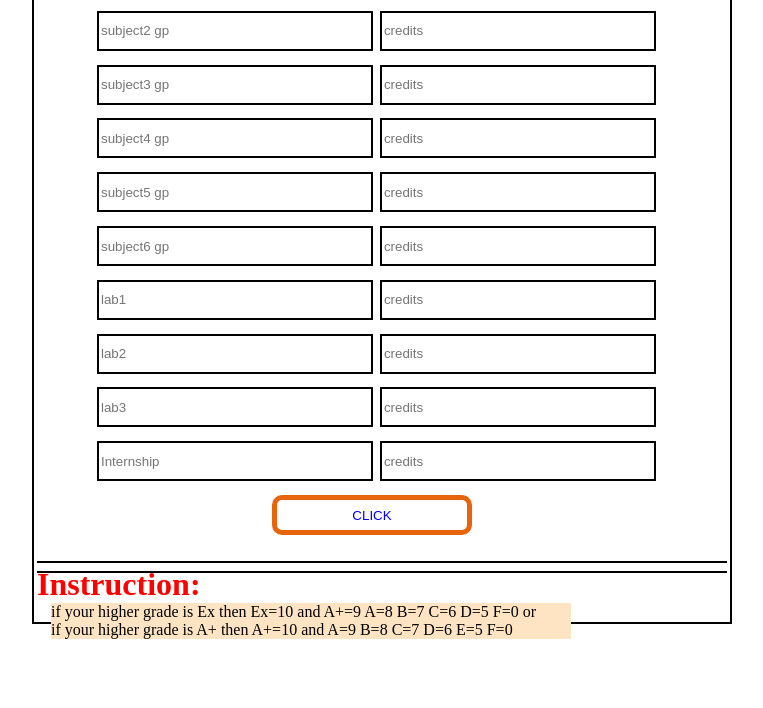
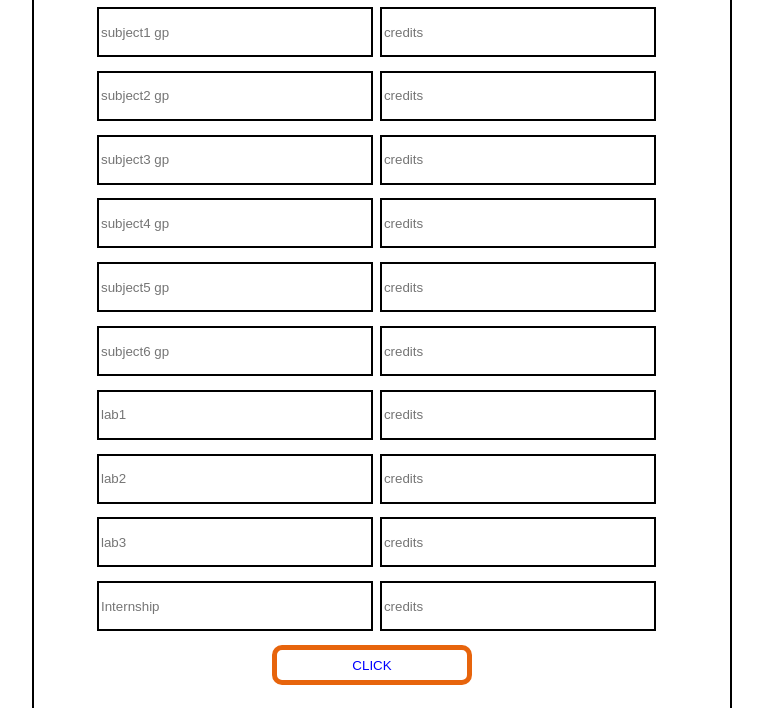
Before and after one commit to murali9110/cgpacalculator, a plain HTML site: page index.html in a window 1280 px wide. Shown: the part 286-994 px from the top of the page, without its empty margins (258-1021 px from the left). Before the commit the page ends 929 px from the top, so only its background shows below. Drawn offline with Linux system fonts and the light colour scheme.

Commit message:
Update index.html

```diff
--- a/index.html
+++ b/index.html
@@ -49,6 +49,12 @@
         }
         hr{
             border:1px solid black;
+        }
+        table{
+            margin-top:100px;
+            height:1010px;
+            border:2px solid black;
+            width:700px;
         }
         button{
             margin-left:235;
```
